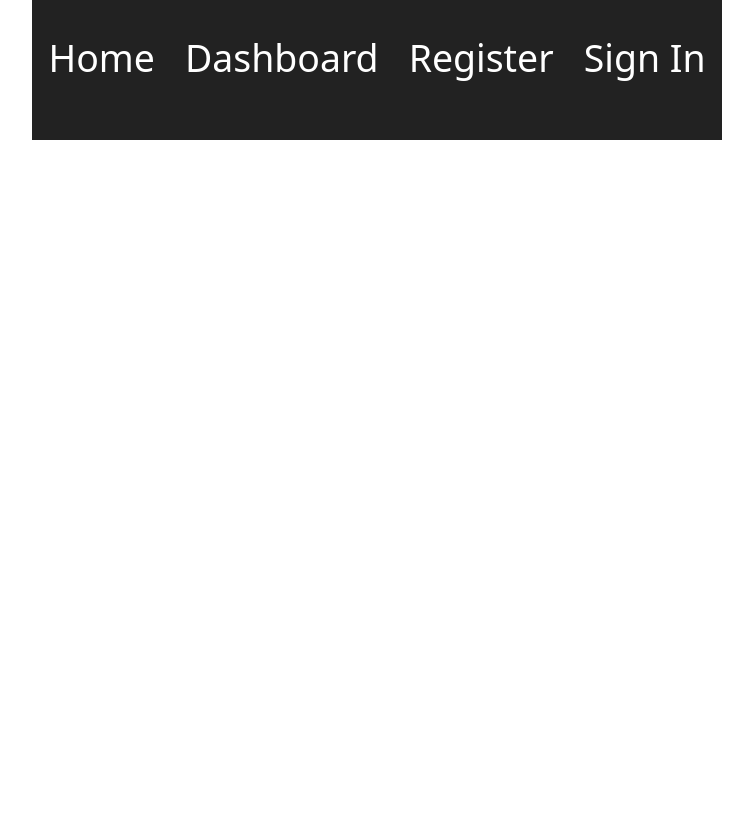
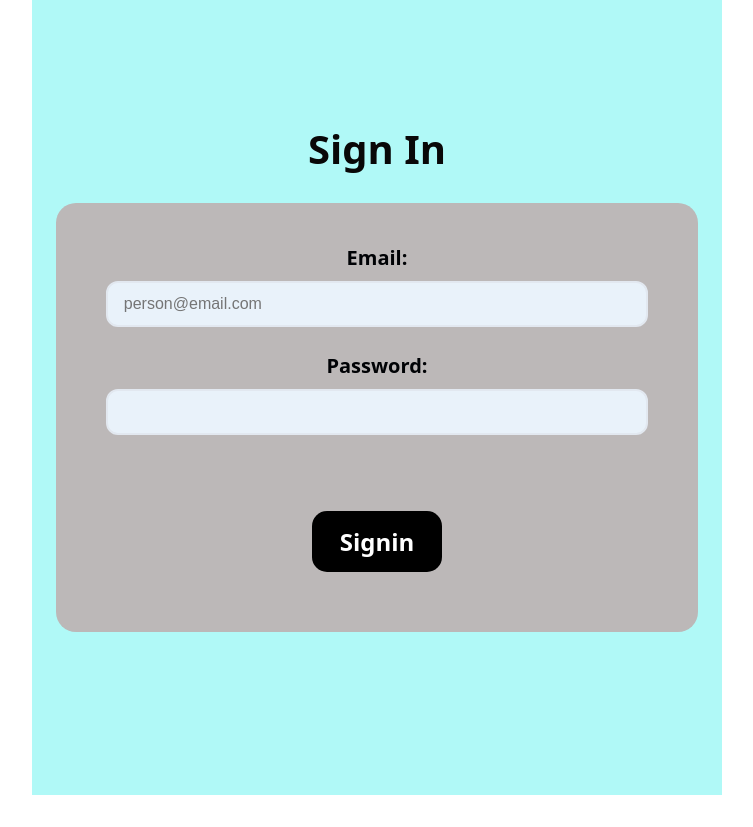
Before and after one commit to MelkWold/localTalentFrontend, a React (Vite) app: page /auth/signin in a window 1280 px wide. Shown: the part 420-1247 px from the top of the page, without its empty margins (263-1016 px from the left). Before the commit the page ends 800 px from the top, so only its background shows below. Built offline with nearby package versions, Linux system fonts and the light colour scheme.

Commit message:
signIn page added

```diff
--- a/src/App.jsx
+++ b/src/App.jsx
@@ -21,7 +21,7 @@ function App() {
         <Route path="/" element={<Homepage/>}/>
         <Route path="/dashboard" element={<DashboardPage/>}/>
         <Route path="/auth/register" element={<Register/>}/>
-        <Route path="/auth/login" element={<SignIn/>}/>
+        <Route path="/auth/signin" element={<SignIn/>}/>
         <Route path="/task" element={<TaskPage/>}/>
         <Route path="/transaction" element={<TransactionPage/>}/>
         <Route path="/search" element={<SearchPage/>}/>
--- a/src/components/Authenication/Register.jsx
+++ b/src/components/Authenication/Register.jsx
@@ -12,7 +12,7 @@ export default function Register() {
     const handleSubmit = (e) => {
         e.preventDefault();
 
-        // Get form data from the form
+        // Get form data from the Signup form
         const form = e.target;
         const formData = newFormData(form);
 
@@ -28,6 +28,7 @@ export default function Register() {
             role,
         };
 
+        //====== Remove this at production======
         console.log('Form data', allData);
     };
 
--- /dev/null
+++ b/src/components/Authenication/SignIn.css
@@ -0,0 +1,85 @@
+.signinContainer{
+    display: flex;
+    flex-direction: column;
+    justify-content: center;
+    align-items: center;
+    background-color: rgb(176, 249, 247);
+    color:rgb(0, 1, 1);
+    padding:2rem;
+    font-size: 1.5rem;
+    min-height: 100vh;
+}
+
+.signinContainer h1{
+    color:rgb(9, 8, 8);
+    margin-bottom: 2rem;
+    font-weight: 600;
+    font-size: 2.5rem
+}
+
+.signinForm {
+    background: rgb(188, 184, 184);
+    padding: 2.5rem;
+    border-radius: 20px;
+    width:90%;
+    max-width: 600px;
+    color:#333;
+}
+
+.form-group {
+    margin-bottom: 1.5rem;
+}
+
+.signinForm label {
+    display: block;
+    margin-bottom: 0.5rem;
+    font-weight: 600;
+    color:#000205;
+    font-size: 1.25rem;
+}
+
+.signinForm input[type="email"],
+.signinForm input[type="password"],
+.signinForm textarea,
+.signinForm select {
+    width:90%;
+    padding: 12px 16px;
+    border: 2px solid #e2e8f0;
+    border-radius: 12px;
+    font-size: 1rem;
+    transition: all 0.3s ease;
+    background-color: #e9f2fa;
+    color:black;
+}
+
+button{
+    background-color: black;
+    color:white;
+    font-size: 1.5rem;
+    border-radius: 15px;
+    cursor: pointer;
+    margin-top: 1rem;
+    padding: 14px 28px;
+    font-weight: 600;
+    border:none;
+
+}
+
+@media (max-width: 768px) {
+    .signupContainer {
+        padding: 1rem;
+    }
+
+    .signUpForm {
+        padding: 1.5rem;
+    }
+
+    .signupContainer h1 {
+        font-size: 2rem;
+    }
+    .signUpForm fieldset label {
+        display:block;
+        margin-right: 0;
+        margin-bottom: 0.8rem;
+    }
+}
--- a/src/components/Authenication/SignIn.jsx
+++ b/src/components/Authenication/SignIn.jsx
@@ -1,9 +1,50 @@
+import './SignIn.css';
+import { useState } from 'react';
+
 export default function SignIn(){
+    const [formData, setFormData] = useState({
+        email: '',
+        password: '',
+        services: '',
+        role: 'client',
+    });
 
+    const handleSubmit = (e) => {
+        e.preventDefault();
+
+        // Get form data from the sign in form
+        const form = e.target;
+        const formData = newFormData(form);
+
+        const email = formData.get("email");
+        const password = formData.get("password");
+
+        const allData = {
+            email,
+            password
+        };
+
+        // ===== Remove this at Production ======
+        console.log('Form data', allData);
+    }
     return(
-        <>
+        <section className ="signinContainer">
             <h1>Sign In</h1>
-            <h2>Welcome back to Local Talent matcher. Sign in to search talented and skilled individual in your community. </h2>
-        </>
+
+            <form className="signinForm" onSubmit = {handleSubmit}>
+            <div className= "form-group">
+                    <label htmlFor="email">Email: </label>
+                    <input id="email" type="email" name="email" placeholder ="person@email.com" required />
+                </div>
+
+
+                <div className= "form-group">
+                    <label htmlFor="password">Password: </label>
+                    <input id="password" type="password" name="password" required />
+                </div>
+                <br/>
+                <button>Signin</button>
+            </form>
+        </section>
     )
 }
--- a/src/components/Navbar/Navbar.jsx
+++ b/src/components/Navbar/Navbar.jsx
@@ -11,7 +11,7 @@ export default function Navbar(){
                     <li><h3><Link to={"/"}>Home</Link></h3></li>
                     <li><h3><Link to={"/dashboard"}>Dashboard</Link></h3></li>
                     <li><h3><Link to={"/auth/register"}>Register</Link></h3></li>
-                    <li><h3><Link to={"/auth/login"}>Sign In</Link></h3></li>
+                    <li><h3><Link to={"/auth/signin"}>Sign In</Link></h3></li>
                 </ul>
             </nav>
         </div>
--- a/src/pages/HomePage/Homepage.jsx
+++ b/src/pages/HomePage/Homepage.jsx
@@ -40,8 +40,8 @@ export default function Homepage(){
             <div>
                 <ul className="footer">
                     <li><p>&copy; {new Date(Date.now()).getFullYear()} Local Talent Matcher</p></li>
-                    <li><a>Privacy Policy</a></li>
-                    <li><a>Terms of Use</a></li>
+                    <li><a>Privacy</a></li>
+                    <li><a>Terms</a></li>
                     <li><a>Contact</a></li>
                 </ul>
             </div>
```
